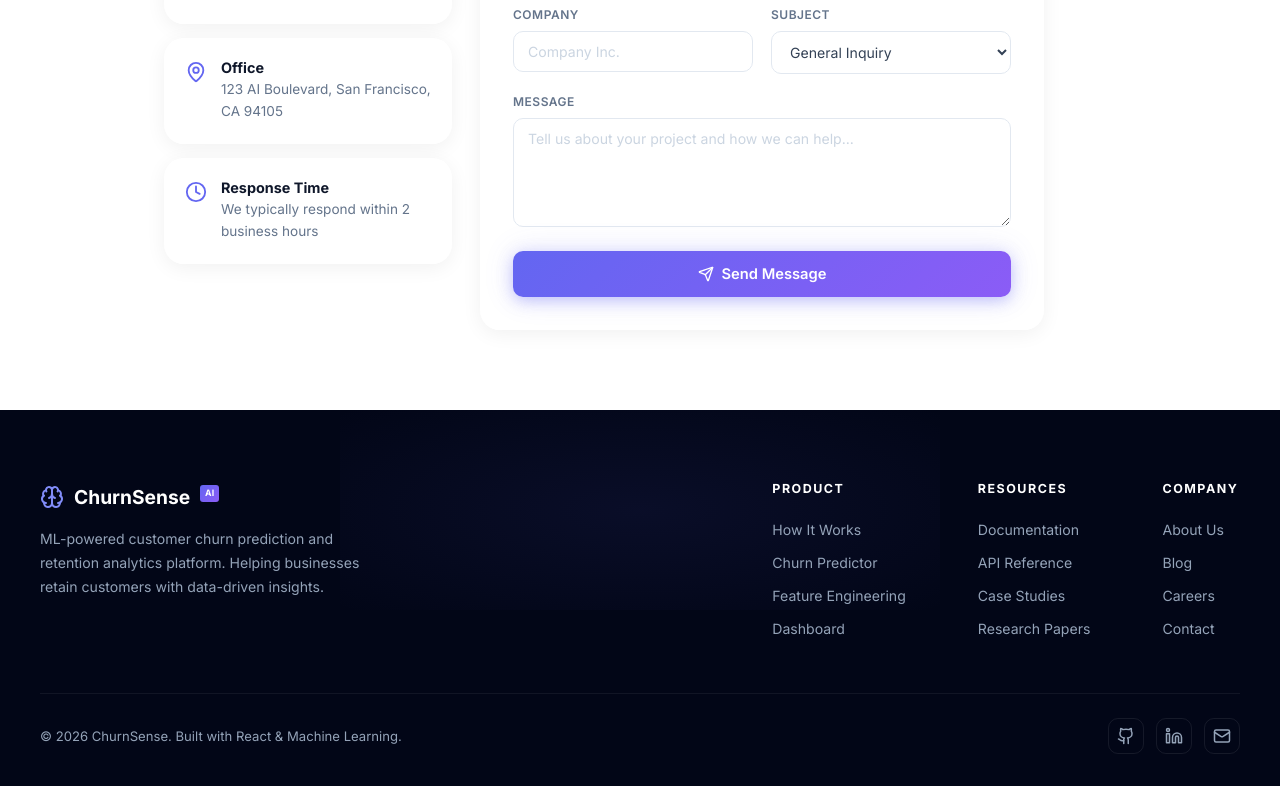
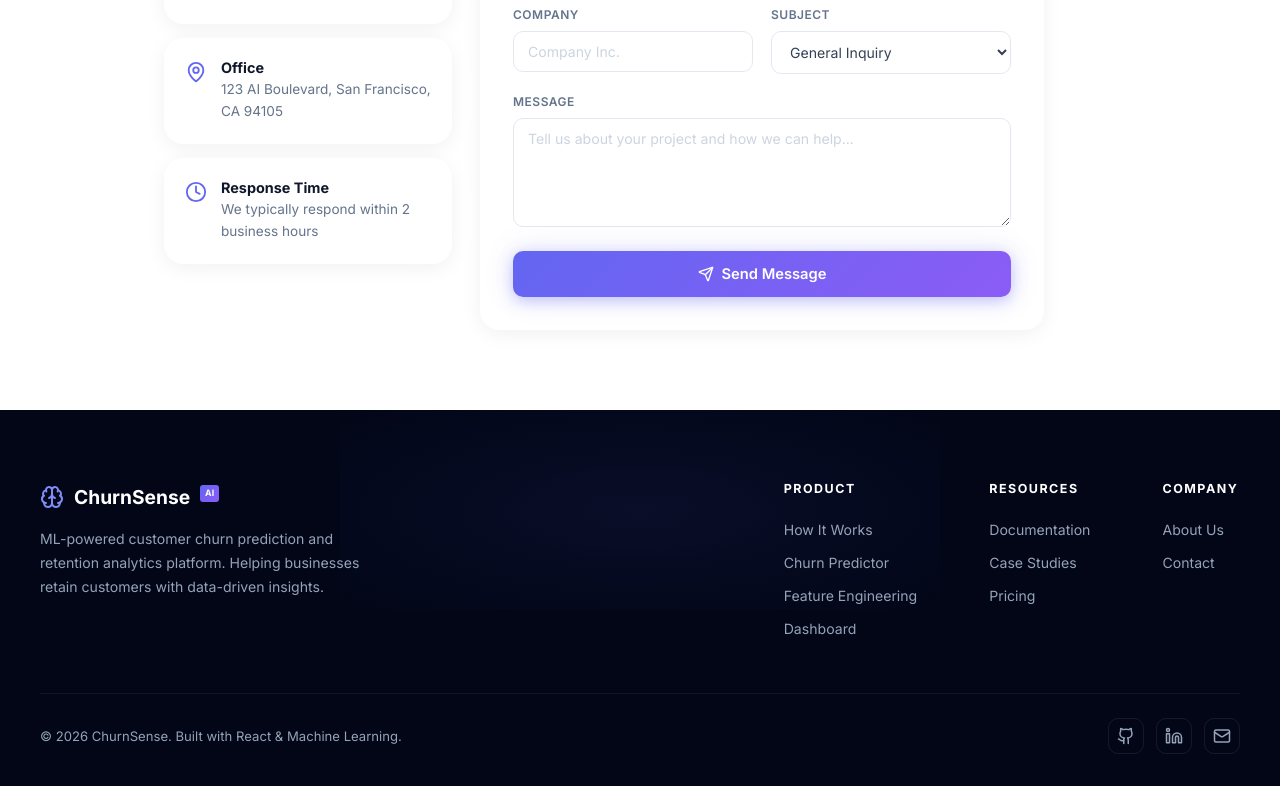
Before and after one commit to OmerTanveerofficial/churn-prediction-ml, a React (Vite) app: page /contact in a window 1280 px wide. Shown: the part 620-1406 px from the top of the page. Built offline with nearby package versions, Linux system fonts and the light colour scheme.

Commit message:
Update footer with router links and add Vercel SPA config

```diff
--- a/src/components/Footer.jsx
+++ b/src/components/Footer.jsx
@@ -1,3 +1,4 @@
+import { Link } from 'react-router-dom';
 import { Brain, Github, Linkedin, Mail, ArrowUpRight } from 'lucide-react';
 
 export default function Footer() {
@@ -17,24 +18,21 @@ export default function Footer() {
           <div className="footer__links">
             <div>
               <h4>Product</h4>
-              <a href="#how-it-works">How It Works <ArrowUpRight size={12} /></a>
-              <a href="#predictor">Churn Predictor <ArrowUpRight size={12} /></a>
-              <a href="#features">Feature Engineering <ArrowUpRight size={12} /></a>
-              <a href="#dashboard">Dashboard <ArrowUpRight size={12} /></a>
+              <Link to="/#how-it-works">How It Works <ArrowUpRight size={12} /></Link>
+              <Link to="/#predictor">Churn Predictor <ArrowUpRight size={12} /></Link>
+              <Link to="/#features">Feature Engineering <ArrowUpRight size={12} /></Link>
+              <Link to="/#dashboard">Dashboard <ArrowUpRight size={12} /></Link>
             </div>
             <div>
               <h4>Resources</h4>
-              <a href="#dashboard">Documentation <ArrowUpRight size={12} /></a>
-              <a href="#dashboard">API Reference <ArrowUpRight size={12} /></a>
-              <a href="#dashboard">Case Studies <ArrowUpRight size={12} /></a>
-              <a href="#dashboard">Research Papers <ArrowUpRight size={12} /></a>
+              <Link to="/docs">Documentation <ArrowUpRight size={12} /></Link>
+              <Link to="/case-studies">Case Studies <ArrowUpRight size={12} /></Link>
+              <Link to="/pricing">Pricing <ArrowUpRight size={12} /></Link>
             </div>
             <div>
               <h4>Company</h4>
-              <a href="#how-it-works">About Us <ArrowUpRight size={12} /></a>
-              <a href="#dashboard">Blog <ArrowUpRight size={12} /></a>
-              <a href="#dashboard">Careers <ArrowUpRight size={12} /></a>
-              <a href="#dashboard">Contact <ArrowUpRight size={12} /></a>
+              <Link to="/about">About Us <ArrowUpRight size={12} /></Link>
+              <Link to="/contact">Contact <ArrowUpRight size={12} /></Link>
             </div>
           </div>
         </div>
```
Also changed, not shown: vercel.json (added).
